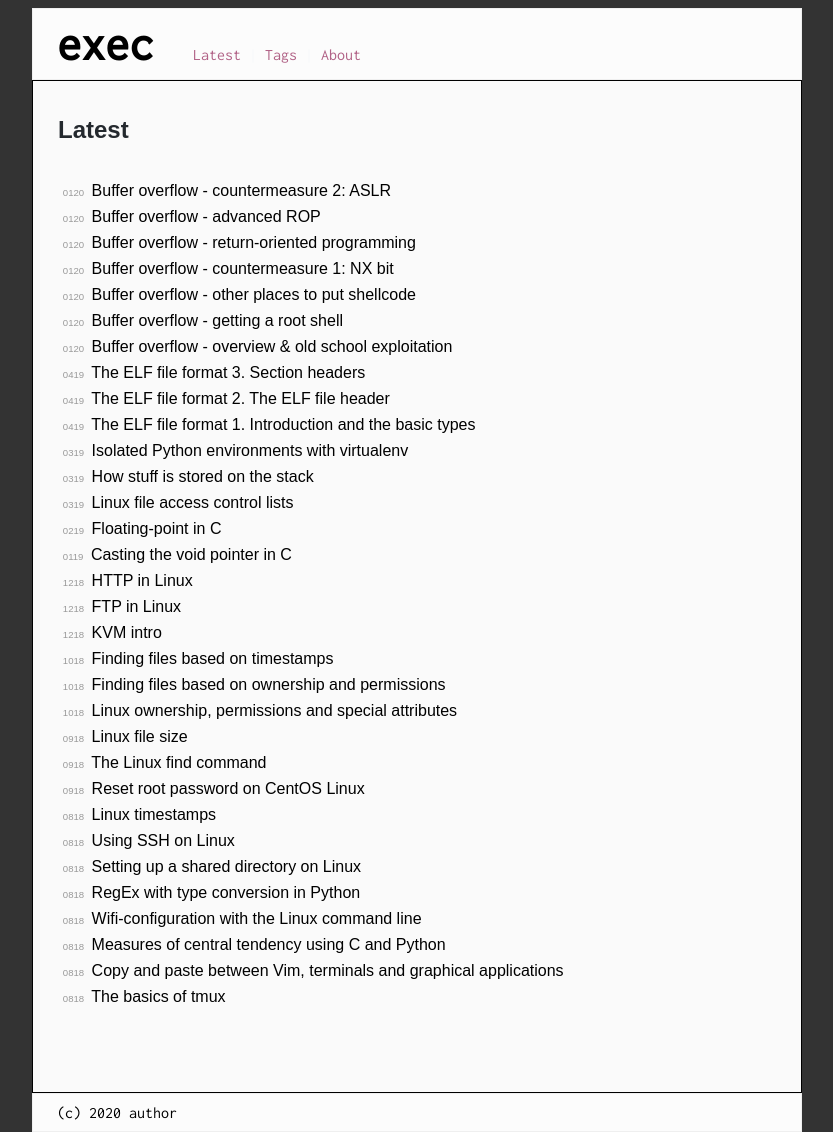
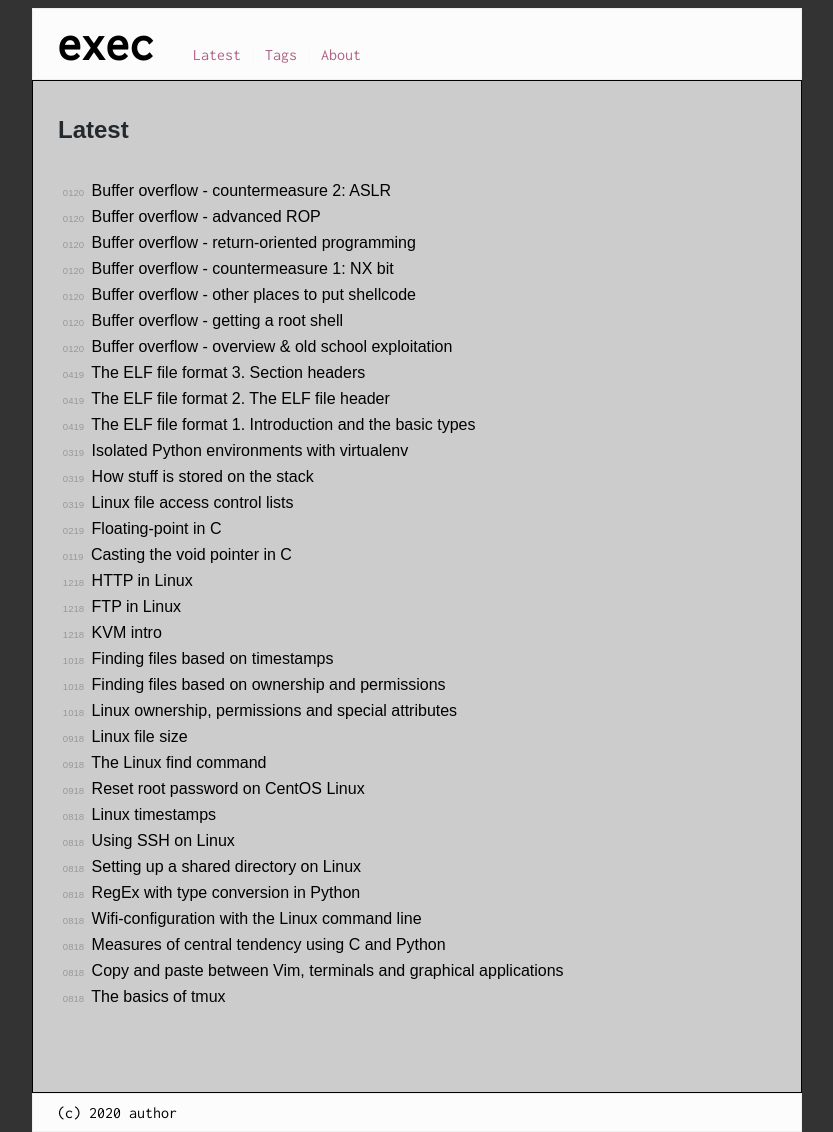
Before and after one commit to execas/execas.github.io, a Jekyll site: the page built from index.html, in a window 1280 px wide. Shown: the whole page, without its empty margins (223-1056 px from the left). Built offline with Jekyll 4.4.1, drawn with Linux system fonts in a browser that asks for light colours.

Commit message:
Update execas.css

```diff
--- a/css/execas.css
+++ b/css/execas.css
@@ -15,7 +15,7 @@ body {
 #wrapper {
      padding: 15px 25px 70px 25px;
      max-width: 718px;
-     background-color: #fafafa;
+     background-color: #ccc;
      margin: 0 auto;
      border: 1px solid #000000;
 }
```
